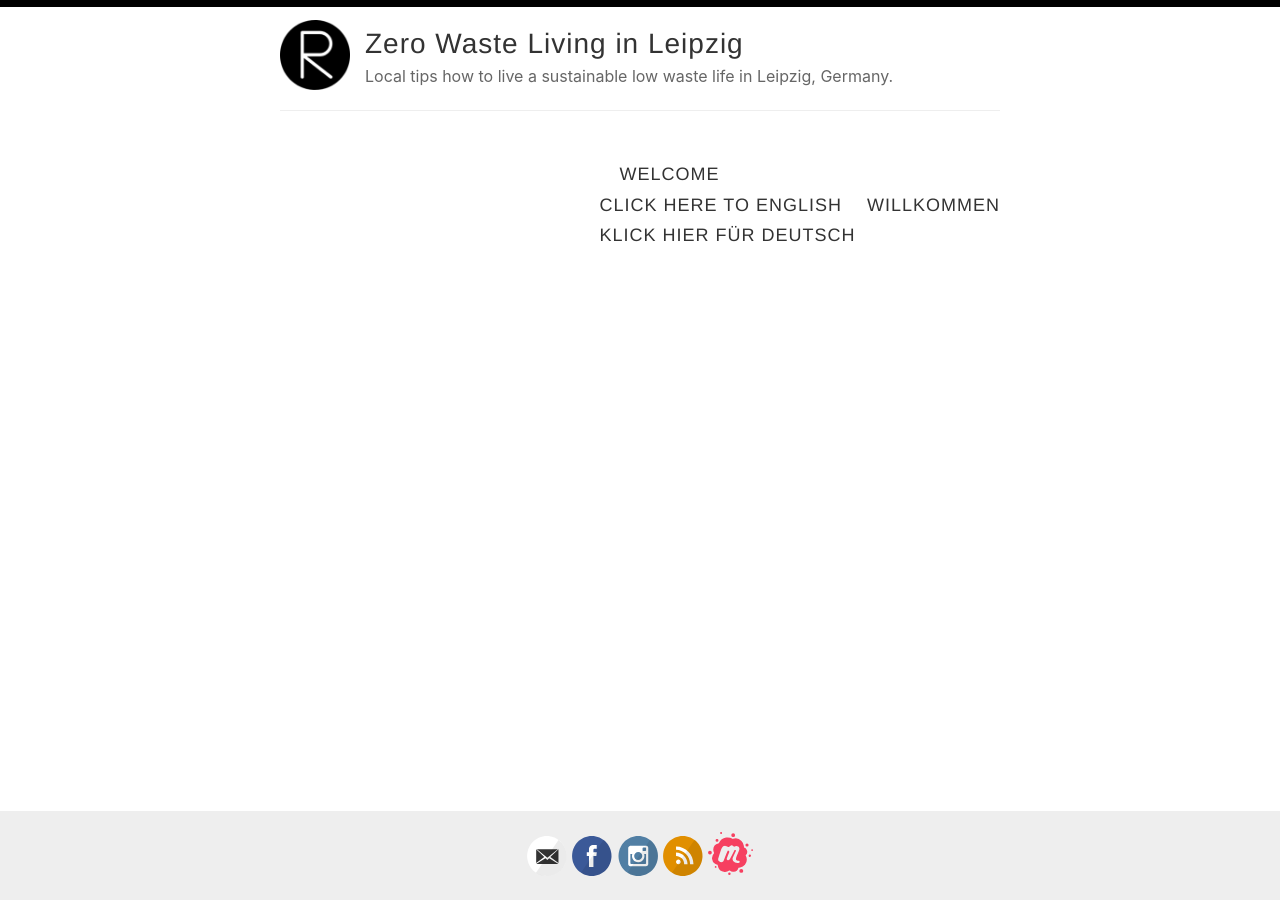
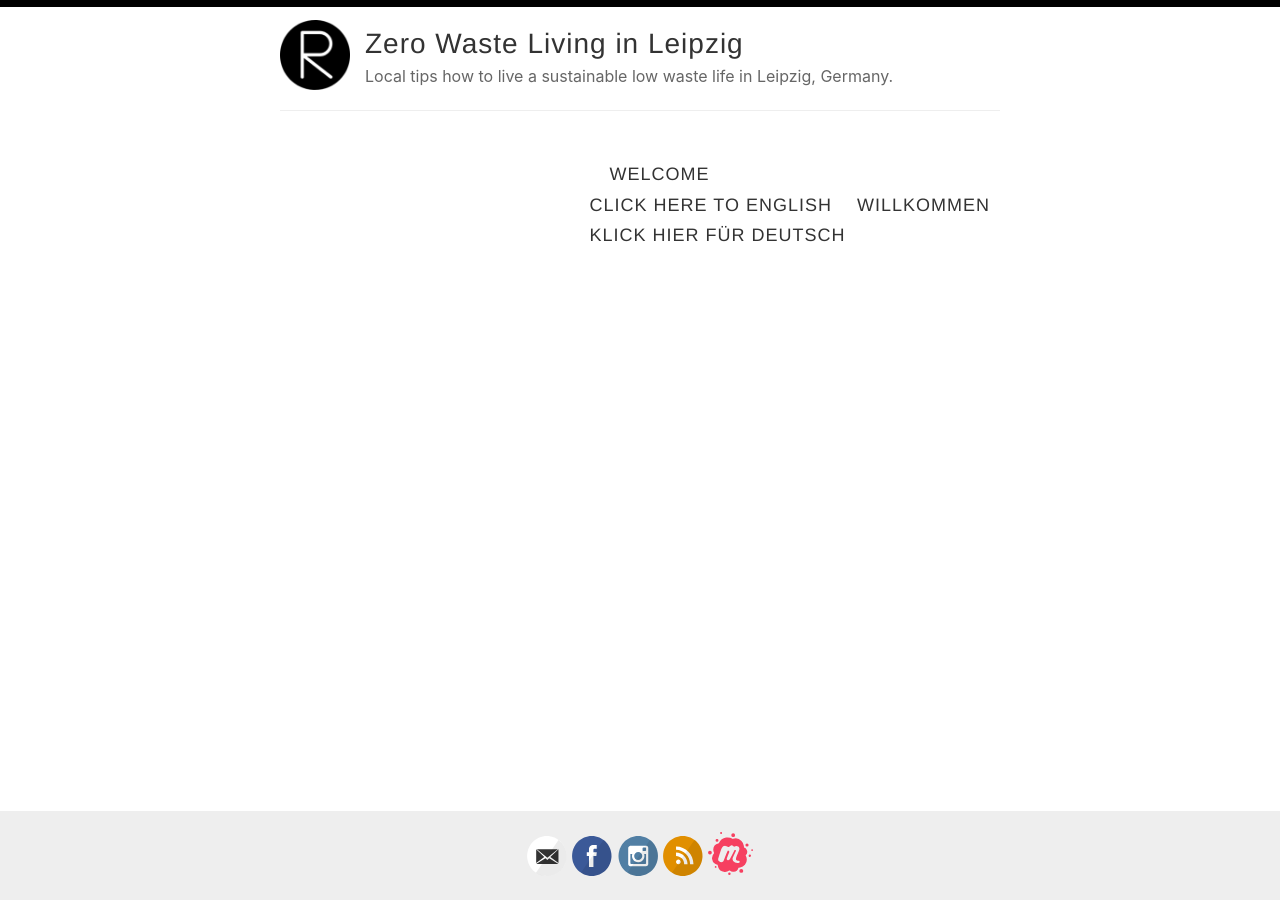
Before and after one commit to CeliaSomlai/zerowastelivinginleipzig, a Jekyll site: the page built from index.html, in a window 1280 px wide. Built offline with Jekyll 4.4.1, drawn with Linux system fonts in a browser that asks for light colours; the list of posts is cut into pages by our own code.

Commit message:
Update index.html

```diff
--- a/index.html
+++ b/index.html
@@ -1,7 +1,7 @@
 ---
 layout: default
 ---
-<div class="w3-container">
+<div class="container">
 <nav>
               <a href="{{ site.baseurl }}/en">WELCOME<br>CLICK HERE TO ENGLISH</a>
               <a href="{{ site.baseurl }}/de">WILLKOMMEN<br>KLICK HIER FÜR DEUTSCH</a>
```
